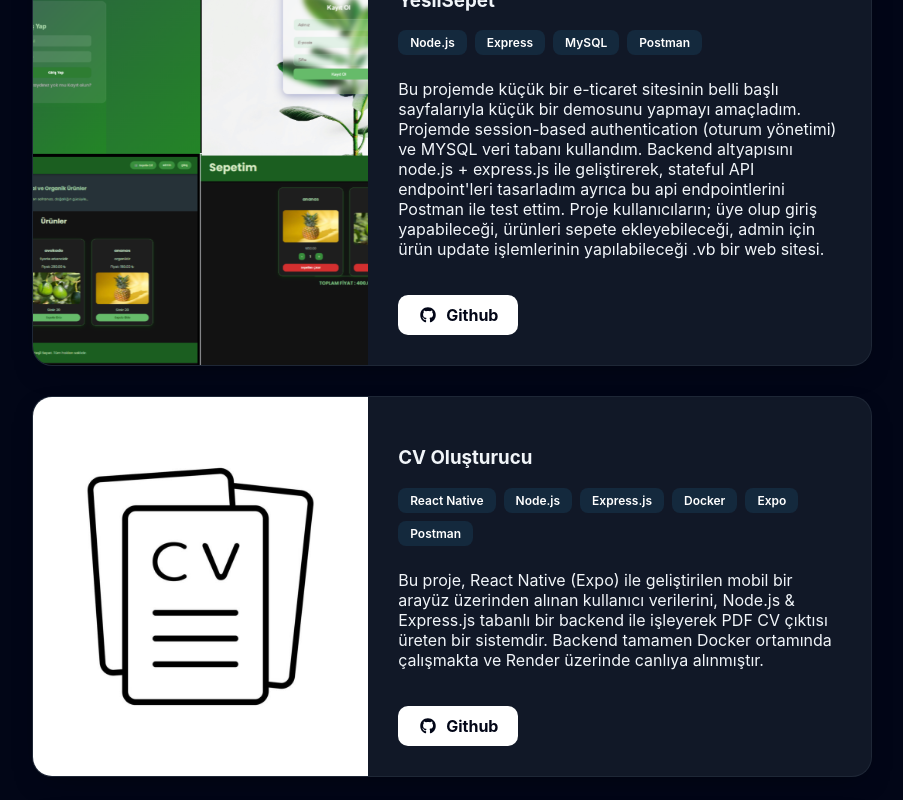
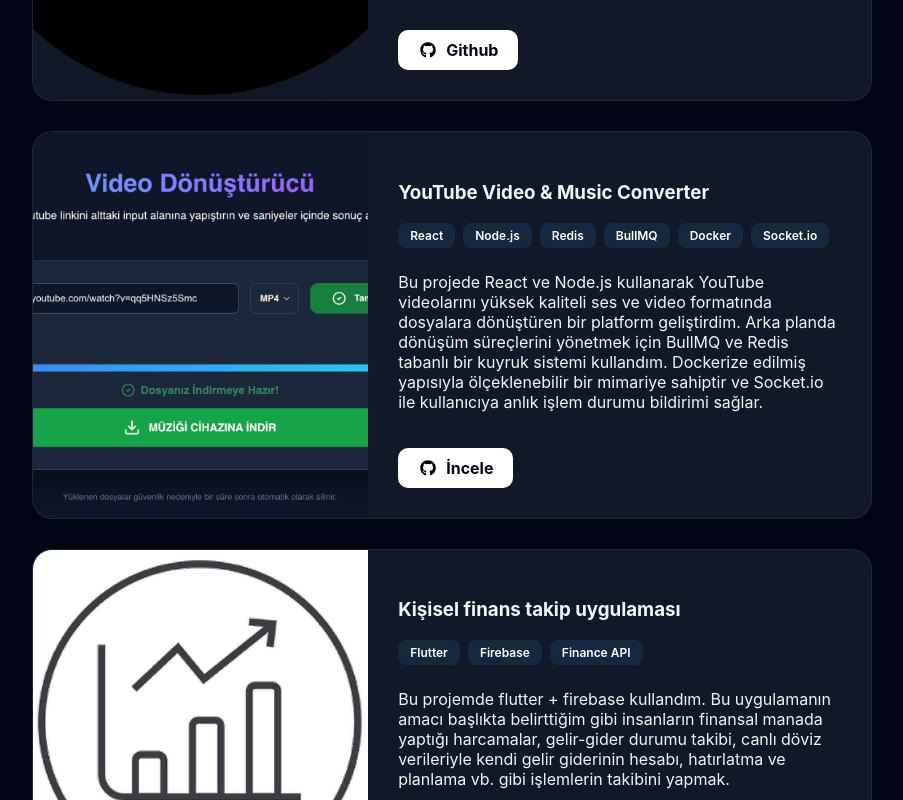
Before and after one commit to asmss/my_portfoy_repo, a React (Create React App) app: page / in a window 1280 px wide. Shown: the part 3260-4060 px from the top of the page, without its empty margins (328-1231 px from the left). Built offline with nearby package versions, Linux system fonts and the light colour scheme.

Commit message:
video conventer projesi ve public/image klasörüne kullanılan resim eklendi

```diff
--- a/src/data/translations.js
+++ b/src/data/translations.js
@@ -2,9 +2,9 @@
   languages: ["C", "JAVA", "PYTHON", "DART", "JAVASCRIPT"],
   mobile: ["FLUTTER", "REACT NATIVE", "Expo Go", "Expo Router", "Context API"],
   frontend: ["REACT", "HTML5", "CSS3", "EJS TEMPLATING"],
-  backend: ["NODE.JS (Express.js)","Python(flask)" ,"REST API"],
+  backend: ["NODE.JS (Express.js)", "Python(flask)", "REST API"],
   database: ["MYSQL", "SQLite", "MongoDB", "FIREBASE (Firestore)"],
-  devops_tools: ["DOCKER", "POSTMAN", "FIREBASE (Auth)", "Git","Github","Supabase"]
+  devops_tools: ["DOCKER", "POSTMAN", "FIREBASE (Auth)", "Git", "Github", "Supabase"]
 };
 
 export const translations = {
@@ -28,6 +28,33 @@
     formMsg: "Mesajınız",
     formBtn: "Gönder",
     projects: [
+      {
+        title: "CV Oluşturucu",
+        category: "mobile",
+        desc: "Bu proje, React Native (Expo) ile geliştirilen mobil bir arayüz üzerinden alınan kullanıcı verilerini, Node.js & Express.js tabanlı bir backend ile işleyerek PDF CV çıktısı üreten bir sistemdir. Backend tamamen Docker ortamında çalışmakta ve Render üzerinde canlıya alınmıştır.",
+        link: "https://github.com/asmss/cv_olusturucu-0",
+        type: "Github",
+        img: "/image/cv_img.jpg",
+        tags: ["React Native", "Node.js", "Express.js", "Docker", "Expo", "Postman"]
+      },
+      {
+        title: "SnippetKRBLT",
+        category: "mobile",
+        desc: "Bu uygulamayı geliştirirken, kullanıcıya en iyi mobil deneyimi sunmak için Frontend katmanında React Native ve kolay dağıtım için Expo Go platformunu kullandım. Projenin Backend omurgasını ise yüksek performans ve ölçeklenebilirlik sağlamak amacıyla Node.js ve Express.js oluşturuyor. Tüm kod parçacıkları ve kullanıcı verileri ise güvenilir bir bulut tabanlı çözüm olan MongoDB Atlas üzerinde saklanmaktadır. Ayrıca, uygulamanın ana ayırt edici özelliği olarak, kod parçacıklarını analiz etmek ve yönetimi kolaylaştırmak için LLM (Llama 3) yapay zekasını projemize chatbot olacak şekilde entegre ettim.",
+        link: "https://github.com/asmss/SnippetKRBLT",
+        type: "Github",
+        img: "/image/code-icon-png-0.jpg",
+        tags: ["React Native", "Node.js", "Express.js", "MongoDB Atlas", "Llama 3", "Expo"]
+      },
+      {
+        title: "YouTube Video & Music Converter",
+        category: "web",
+        desc: "Bu projede React ve Node.js kullanarak YouTube videolarını yüksek kaliteli ses ve video formatında dosyalara dönüştüren bir platform geliştirdim. Arka planda dönüşüm süreçlerini yönetmek için BullMQ ve Redis tabanlı bir kuyruk sistemi kullandım. Dockerize edilmiş yapısıyla ölçeklenebilir bir mimariye sahiptir ve Socket.io ile kullanıcıya anlık işlem durumu bildirimi sağlar.",
+        link: "https://github.com/asmss/videoConventer",
+        type: "İncele",
+        img: "/image/videoConventer.png",
+        tags: ["React", "Node.js", "Redis", "BullMQ", "Docker", "Socket.io"]
+      },
       {
         title: "Kişisel finans takip uygulaması",
         category: "mobile",
@@ -56,22 +83,13 @@
         tags: ["Node.js", "Express", "MySQL", "Postman"]
       },
       {
-        title: "CV Oluşturucu",
-        category: "mobile",
-        desc: "Bu proje, React Native (Expo) ile geliştirilen mobil bir arayüz üzerinden alınan kullanıcı verilerini, Node.js & Express.js tabanlı bir backend ile işleyerek PDF CV çıktısı üreten bir sistemdir. Backend tamamen Docker ortamında çalışmakta ve Render üzerinde canlıya alınmıştır.",
-        link: "https://github.com/asmss/cv_olusturucu-0",
-        type: "Github",
-        img: "/image/cv_img.jpg",
-        tags: ["React Native", "Node.js","Express.js", "Docker","Expo","Postman"]
-      },
-      {
         title: "KimHaklı",
         category: "web",
         desc: "Bu projemde küçük ve kullanışlı bir mini anket sitesi yapmayı amaçladım. Projemde session-based authentication (oturum yönetimi)ve veri tabanı olarak firebase firestore kullandım. Backend tarafını da node.js + express.js ile geliştirdim. Postmanla testlerini yapıp render ile deploy ettim. Detaylar için sitemi ziyaret edin.",
         link: "https://www.kimhakli.site/",
         type: "Site",
         img: "/image/kimhakli.png",
-        tags: ["Node.js", "Firebase", "Render","Postman","Html","Css","Ejs templating"]
+        tags: ["Node.js", "Firebase", "Render", "Postman", "Html", "Css", "Ejs templating"]
       },
       {
         title: "Neobez",
@@ -83,22 +101,13 @@
         tags: ["Flutter", "Firebase", "AI Integration"]
       },
       {
-        title: "SnippetKRBLT",
-        category: "mobile",
-        desc: "Bu uygulamayı geliştirirken, kullanıcıya en iyi mobil deneyimi sunmak için Frontend katmanında React Native ve kolay dağıtım için Expo Go platformunu kullandım. Projenin Backend omurgasını ise yüksek performans ve ölçeklenebilirlik sağlamak amacıyla Node.js ve Express.js oluşturuyor. Tüm kod parçacıkları ve kullanıcı verileri ise güvenilir bir bulut tabanlı çözüm olan MongoDB Atlas üzerinde saklanmaktadır. Ayrıca, uygulamanın ana ayırt edici özelliği olarak, kod parçacıklarını analiz etmek ve yönetimi kolaylaştırmak için LLM (Llama 3) yapay zekasını projemize chatbot olacak şekilde entegre ettim.",
-        link: "https://github.com/asmss/SnippetKRBLT",
-        type: "Github",
-        img: "/image/code-icon-png-0.jpg",
-        tags: ["React Native", "Node.js", "Express.js", "MongoDB Atlas", "Llama 3","Expo"]
-      },
-      {
         title: "Device Manager",
         category: "mobile",
         desc: "Flutter ile geliştirilmiş olup yazdığım Android Native (java) kodlarını entegre ettiğim bir mobil uygulamadır. Uygulama; cihazın parlaklık, ses, titreşim ve batarya gibi donanımsal özelliklerini MethodChannel aracılığıyla kontrol eder. Riverpood ile state management sağlanmıştır. Github kodlarına ve uygulama arayüzüne ulaşmak için tıklayın.",
         link: "https://github.com/asmss/DeviceManager",
         type: "Github",
         img: "/image/default-project.png",
-        tags: ["Flutter", "Android Native", "Java", "MethodChannel","Riverpod"]
+        tags: ["Flutter", "Android Native", "Java", "MethodChannel", "Riverpod"]
       }
     ],
     certificatesTitle: "Sertifikalar & Eğitimler",
@@ -164,6 +173,35 @@
 
     projects: [
       {
+        title: "CV Generator",
+        category: "mobile",
+        desc:
+          "This project is a system that generates PDF CV outputs by processing user data collected from a React Native (Expo) mobile interface using a Node.js and Express.js backend. The backend runs entirely in a Docker environment and is deployed on Render.",
+        link: "https://github.com/asmss/cv_olusturucu-0",
+        type: "Github",
+        img: "/image/cv_img.jpg",
+        tags: ["React Native", "Node.js", "Express.js", "Docker", "Expo", "Postman"]
+      },
+      {
+        title: "SnippetKRBLT",
+        category: "mobile",
+        desc:
+          "A mobile-focused version of the SnippetKRBLT project, offering the same AI-powered code snippet management features through a React Native interface.",
+        link: "https://github.com/asmss/SnippetKRBLT",
+        type: "Github",
+        img: "/image/code-icon-png-0.jpg",
+        tags: ["React Native", "Node.js", "Express.js", "MongoDB Atlas", "Llama 3", "Expo"]
+      },
+      {
+        title: "YouTube Video & Music Converter",
+        category: "web",
+        desc: "Developed a robust platform using React and Node.js for converting YouTube videos into high-quality audio and video files format. The system features a background processing architecture powered by BullMQ and Redis for efficient task queuing. It is fully containerized using Docker and utilizes Socket.io to provide users with real-time conversion progress updates.",
+        link: "https://github.com/asmss/videoConventer",
+        type: "View",
+        img: "/image/videoConventer.png",
+        tags: ["React", "Node.js", "Redis", "BullMQ", "Docker", "Socket.io"]
+      },
+      {
         title: "Personal Finance Tracking Application",
         category: "mobile",
         desc:
@@ -194,16 +232,6 @@
         tags: ["Node.js", "Express.js", "MySQL", "Postman"]
       },
       {
-        title: "CV Generator",
-        category: "mobile",
-        desc:
-          "This project is a system that generates PDF CV outputs by processing user data collected from a React Native (Expo) mobile interface using a Node.js and Express.js backend. The backend runs entirely in a Docker environment and is deployed on Render.",
-        link: "https://github.com/asmss/cv_olusturucu-0",
-        type: "Github",
-        img: "/image/cv_img.jpg",
-        tags: ["React Native", "Node.js", "Express.js", "Docker", "Expo", "Postman"]
-      },
-      {
         title: "KimHaklı",
         category: "web",
         desc:
@@ -222,16 +250,6 @@
         type: "Download",
         img: "/image/app_png.png",
         tags: ["Flutter", "Firebase", "AI Integration"]
-      },
-      {
-        title: "SnippetKRBLT",
-        category: "mobile",
-        desc:
-          "A mobile-focused version of the SnippetKRBLT project, offering the same AI-powered code snippet management features through a React Native interface.",
-        link: "https://github.com/asmss/SnippetKRBLT",
-        type: "Github",
-        img: "/image/code-icon-png-0.jpg",
-        tags: ["React Native", "Node.js", "Express.js", "MongoDB Atlas", "Llama 3","Expo"]
       },
       {
         title: "Device Manager",
```
Also changed, not shown: public/image/videoConventer.png (added). Lines whose indentation alone changed are shown as unchanged.
